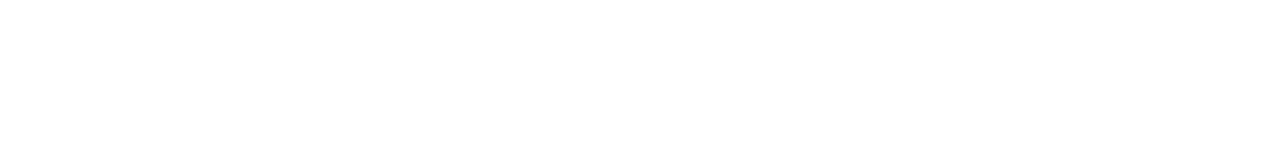
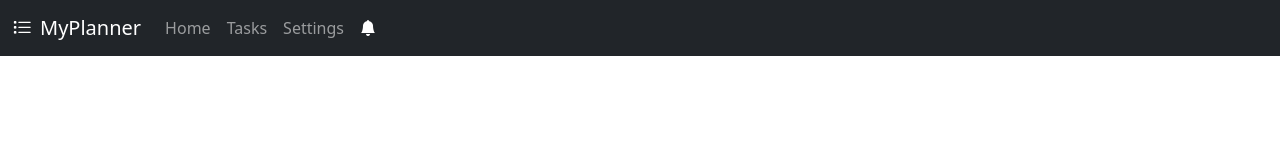
Before and after one commit to isolde-r/FE16-CR4-Rupprechter, a plain HTML site: page index.html in a window 1280 px wide. Drawn offline with nearby package versions, Linux system fonts and the light colour scheme.

Commit message:
adds navbar

```diff
--- a/index.html
+++ b/index.html
@@ -1,22 +1,55 @@
 <!DOCTYPE html>
 <html lang="en">
+
 <head>
     <meta charset="UTF-8">
     <meta http-equiv="X-UA-Compatible" content="IE=edge">
     <meta name="viewport" content="width=device-width, initial-scale=1.0">
     <title>My Weekly Planner</title>
-    <link href="https://cdn.jsdelivr.net/npm/bootstrap@5.2.0-beta1/dist/css/bootstrap.min.css" rel="stylesheet" integrity="sha384-0evHe/X+R7YkIZDRvuzKMRqM+OrBnVFBL6DOitfPri4tjfHxaWutUpFmBp4vmVor" crossorigin="anonymous">
-
+    <link href="https://cdn.jsdelivr.net/npm/bootstrap@5.2.0-beta1/dist/css/bootstrap.min.css" rel="stylesheet"
+        integrity="sha384-0evHe/X+R7YkIZDRvuzKMRqM+OrBnVFBL6DOitfPri4tjfHxaWutUpFmBp4vmVor" crossorigin="anonymous">
+    <link rel="stylesheet" href="https://cdn.jsdelivr.net/npm/bootstrap-icons@1.8.3/font/bootstrap-icons.css">
 </head>
 
 
 <body>
-
+    <header>
+        <nav class="navbar navbar-expand-lg navbar-dark bg-dark">
+            <div class="container-fluid">
+                <a class="navbar-brand" href="#"><i class="bi bi-list-task me-2"></i>MyPlanner</a>
+                <button class="navbar-toggler" type="button" data-bs-toggle="collapse" data-bs-target="#navbarNav"
+                    aria-controls="navbarNav" aria-expanded="false" aria-label="Toggle navigation">
+                    <span class="navbar-toggler-icon"></span>
+                </button>
+                <div class="collapse navbar-collapse" id="navbarNav">
+                    <ul class="navbar-nav d-flex">
+                        <li class="nav-item">
+                            <a class="nav-link" href="#">Home</a>
+                        </li>
+                        <li class="nav-item">
+                            <a class="nav-link" href="#">Tasks</a>
+                        </li>
+                        <li class="nav-item">
+                            <a class="nav-link" href="#">Settings</a>
+                        </li>
+                        <li class="nav-item ms-auto">
+                            <a class="nav-link active" href="#" aria-current="page"><i class="bi bi-bell-fill"></i></a>
+                        </li>
+                    </ul>
+                </div>
+            </div>
+        </nav>
+    </header>
+    <main></main>
+    <footer></footer>
 
 
     <!--    script section      -->
     <script src="js/data.json"></script>
     <script src="js/script.js"></script>
-    <script src="https://cdn.jsdelivr.net/npm/bootstrap@5.2.0-beta1/dist/js/bootstrap.bundle.min.js" integrity="sha384-pprn3073KE6tl6bjs2QrFaJGz5/SUsLqktiwsUTF55Jfv3qYSDhgCecCxMW52nD2" crossorigin="anonymous"></script>
+    <script src="https://cdn.jsdelivr.net/npm/bootstrap@5.2.0-beta1/dist/js/bootstrap.bundle.min.js"
+        integrity="sha384-pprn3073KE6tl6bjs2QrFaJGz5/SUsLqktiwsUTF55Jfv3qYSDhgCecCxMW52nD2"
+        crossorigin="anonymous"></script>
 </body>
+
 </html>
```
